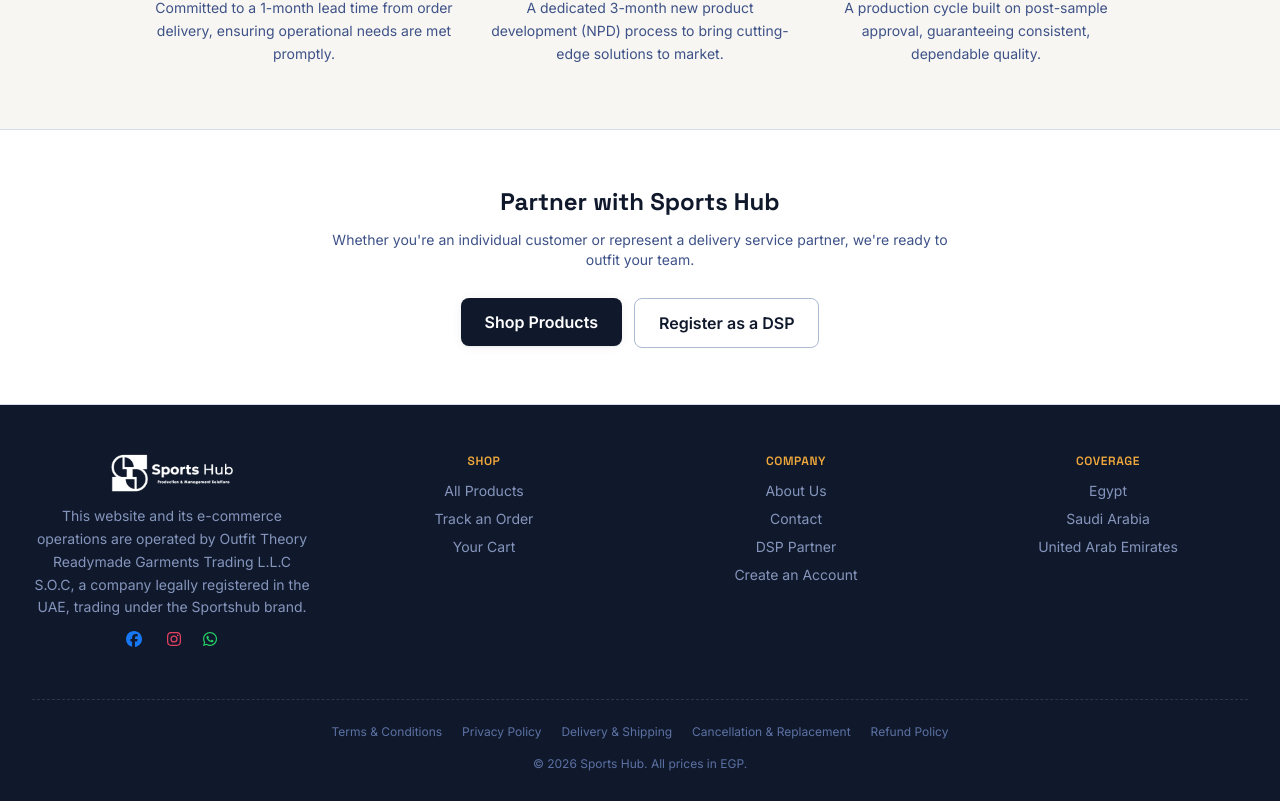
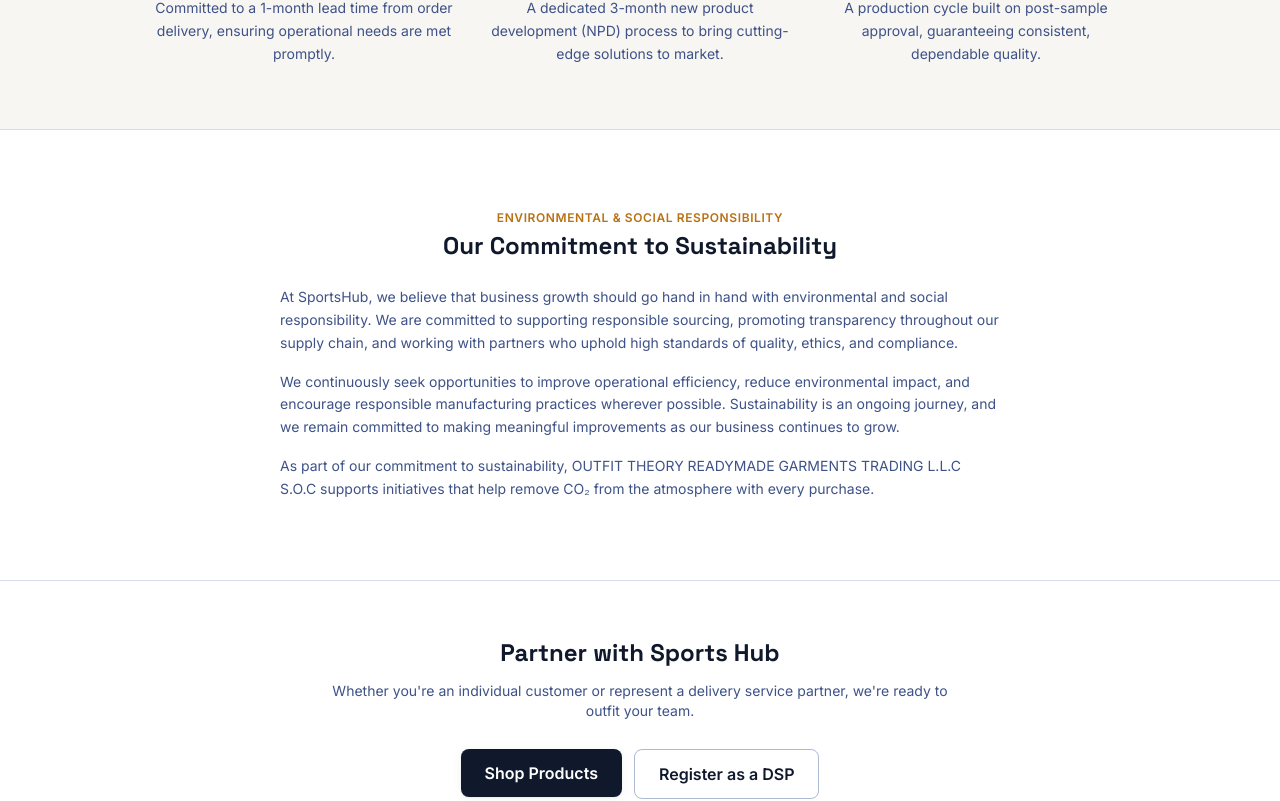
Before and after one commit to sports-hub-dev/frontend, a React (Create React App) app: page /about in a window 1280 px wide. Shown: the part 1839-2640 px from the top of the page. Built offline with nearby package versions, Linux system fonts and the light colour scheme; no server answers.

Commit message:
Sustainability Added

```diff
--- a/src/components/layout/Footer.jsx
+++ b/src/components/layout/Footer.jsx
@@ -33,8 +33,9 @@
           <h4 className="mb-3 text-xs font-semibold uppercase tracking-wider text-amber">Company</h4>
           <ul className="space-y-2 text-sm text-navy-300">
             <li><Link className="transition-colors hover:text-white" to={ROUTES.ABOUT}>About Us</Link></li>
+            <li><Link className="transition-colors hover:text-white" to={`${ROUTES.ABOUT}#sustainability`}>Sustainability</Link></li>
             <li><Link className="transition-colors hover:text-white" to={ROUTES.CONTACT}>Contact</Link></li>
-            <li><Link className="transition-colors hover:text-white" to={ROUTES.REGISTER_VENDOR}>DSP Partner</Link></li>
+            {/* <li><Link className="transition-colors hover:text-white" to={ROUTES.REGISTER_VENDOR}>DSP Partner</Link></li> */}
             <li><Link className="transition-colors hover:text-white" to={ROUTES.REGISTER}>Create an Account</Link></li>
           </ul>
         </div>
--- a/src/components/layout/ScrollToTop.jsx
+++ b/src/components/layout/ScrollToTop.jsx
@@ -1,17 +1,19 @@
 import { useEffect } from "react";
 import { useLocation } from "react-router-dom";
 
-/**
- * React Router doesn't reset scroll position on navigation by default.
- * This scrolls to the top of the page on every route change so clicking
- * a <Link> always lands you at the top of the destination page.
- */
 const ScrollToTop = () => {
-  const { pathname } = useLocation();
+  const { pathname, hash } = useLocation();
 
   useEffect(() => {
+    if (hash) {
+      const el = document.getElementById(hash.replace("#", ""));
+      if (el) {
+        el.scrollIntoView({ behavior: "smooth" });
+        return;
+      }
+    }
     window.scrollTo(0, 0);
-  }, [pathname]);
+  }, [pathname, hash]);
 
   return null;
 };
--- a/src/pages/public/About.jsx
+++ b/src/pages/public/About.jsx
@@ -135,6 +135,30 @@
         </div>
       </section>
 
+      {/* Sustainability */}
+      <section id="sustainability" className="border-t border-navy-100 bg-white py-16 sm:py-20">
+        <div className="mx-auto max-w-3xl px-4 sm:px-6">
+          <p className="text-center text-xs font-semibold uppercase tracking-wider text-amber-600">Environmental & Social Responsibility</p>
+          <h2 className="mt-1 text-center font-display text-2xl font-bold text-navy-900">Our Commitment to Sustainability</h2>
+          <div className="mt-6 space-y-4 text-sm leading-relaxed text-navy-500">
+            <p>
+              At SportsHub, we believe that business growth should go hand in hand with environmental and social
+              responsibility. We are committed to supporting responsible sourcing, promoting transparency throughout our
+              supply chain, and working with partners who uphold high standards of quality, ethics, and compliance.
+            </p>
+            <p>
+              We continuously seek opportunities to improve operational efficiency, reduce environmental impact, and
+              encourage responsible manufacturing practices wherever possible. Sustainability is an ongoing journey, and
+              we remain committed to making meaningful improvements as our business continues to grow.
+            </p>
+            <p>
+              As part of our commitment to sustainability, OUTFIT THEORY READYMADE GARMENTS TRADING L.L.C S.O.C supports
+              initiatives that help remove CO&#8322; from the atmosphere with every purchase.
+            </p>
+          </div>
+        </div>
+      </section>
+
       {/* CTA */}
       <section className="border-t border-navy-100 bg-white py-14">
         <div className="mx-auto max-w-2xl px-4 text-center sm:px-6">
```
